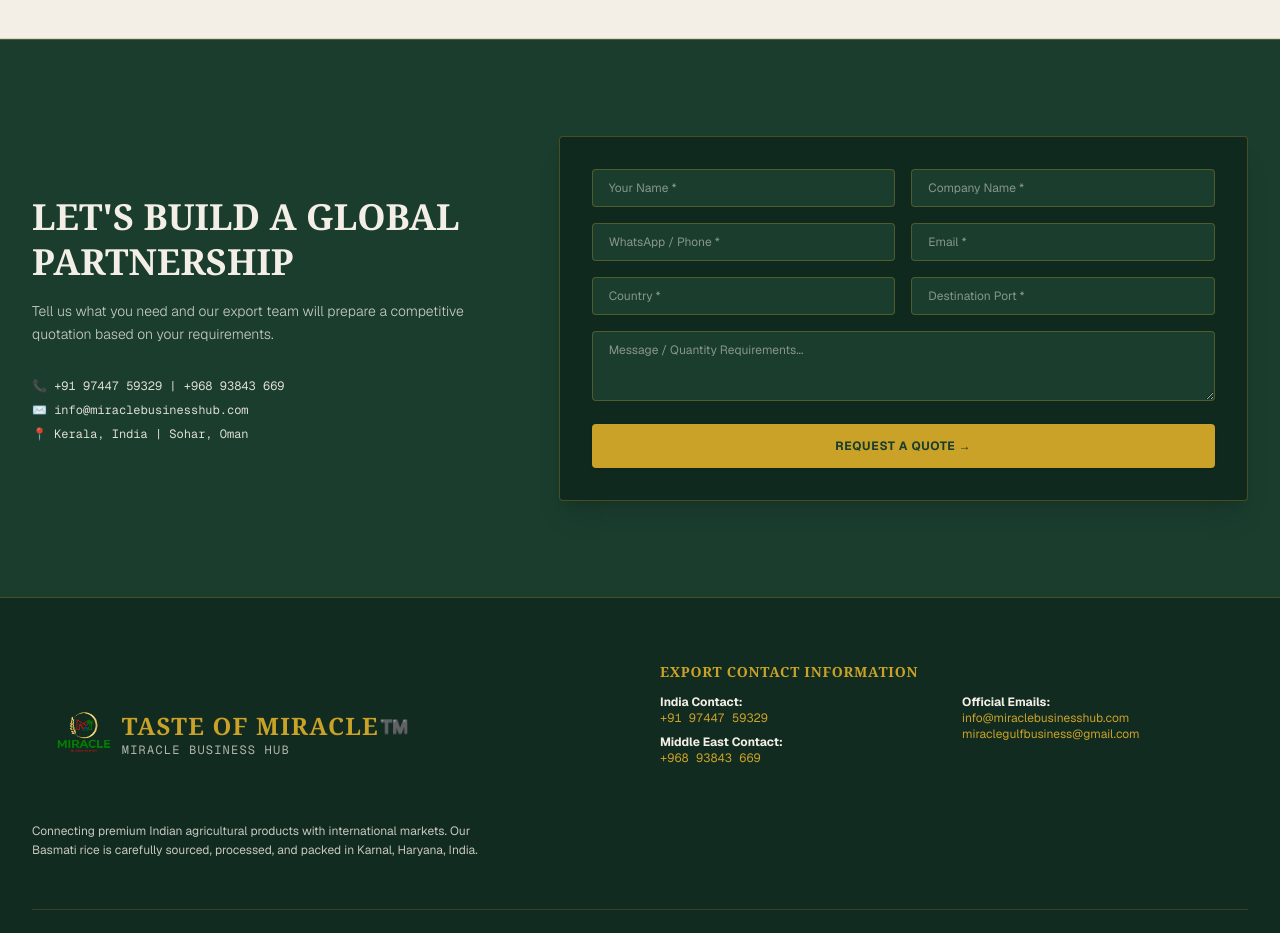
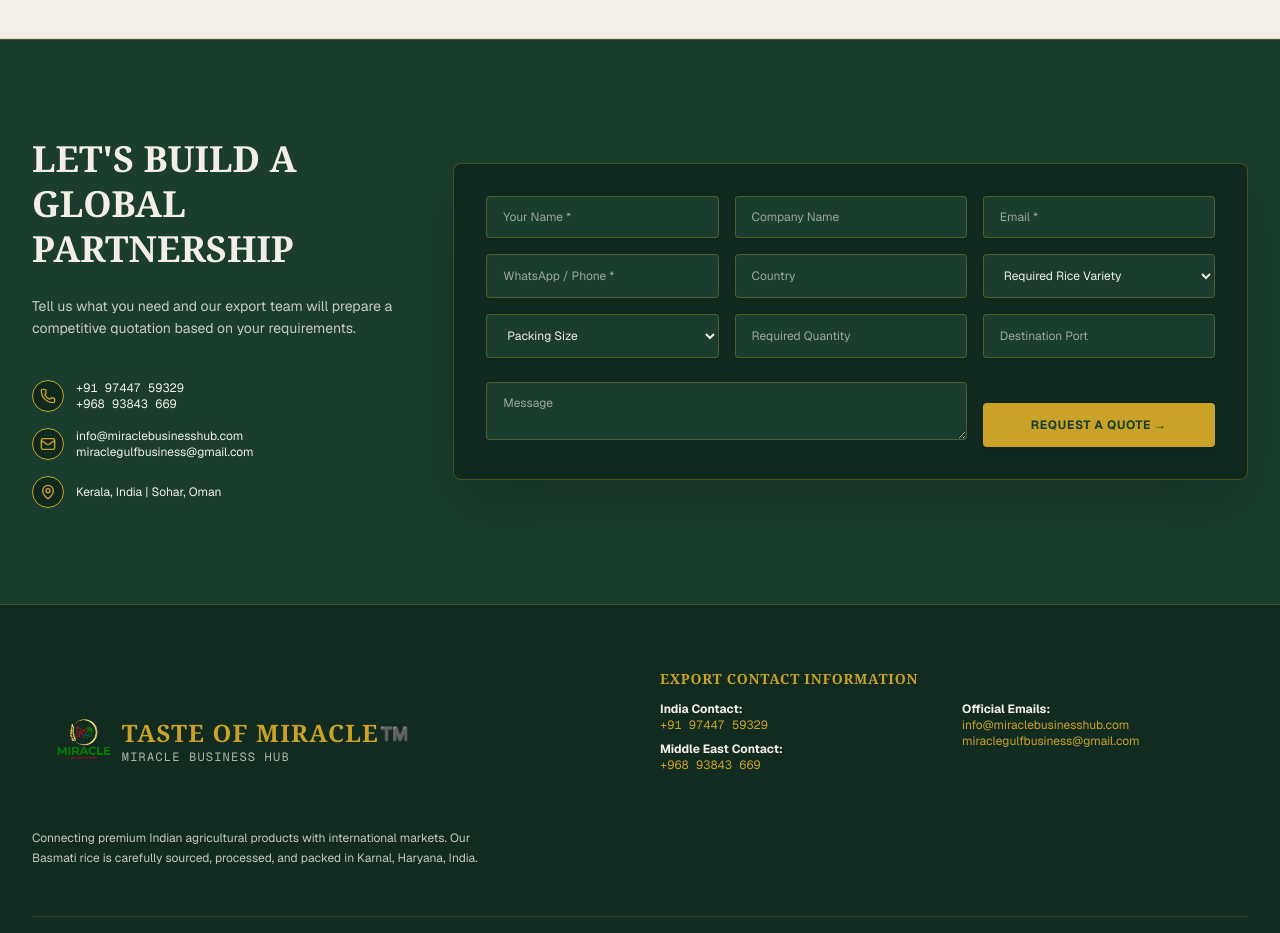
Before and after one commit to Aswathi-hostiva/miracle-business, a Next.js app: page / in a window 1280 px wide. Shown: the part 4940-5873 px from the top of the page. Built offline with nearby package versions, Linux system fonts and the light colour scheme.

Commit message:
Update contact forms

```diff
--- a/src/app/contact/page.tsx
+++ b/src/app/contact/page.tsx
@@ -128,7 +128,7 @@
             ) : (
               <form ref={formRef} onSubmit={handleSubmit} className="space-y-4">
 
-                {/* Row 1: Your Name*, Company Name*, Email* */}
+                {/* Row 1: Your Name*, Company Name, Email* */}
                 <div className="grid grid-cols-1 sm:grid-cols-3 gap-4">
                   <input
                     type="text"
@@ -140,9 +140,8 @@
                   <input
                     type="text"
                     name="company"
-                    placeholder="Company Name *"
+                    placeholder="Company Name"
                     className="w-full px-4 py-3 rounded bg-[#1a3d2e] border border-[#c9a227]/30 text-xs text-[#f4efe6] placeholder-[#f4efe6]/60 focus:outline-none focus:border-[#c9a227]"
-                    required
                   />
                   <input
                     type="email"
@@ -153,7 +152,7 @@
                   />
                 </div>
 
-                {/* Row 2: WhatsApp/Phone*, Country*, Required Rice Variety* */}
+                {/* Row 2: WhatsApp/Phone*, Country, Required Rice Variety */}
                 <div className="grid grid-cols-1 sm:grid-cols-3 gap-4">
                   <input
                     type="tel"
@@ -165,22 +164,21 @@
                   <input
                     type="text"
                     name="country"
-                    placeholder="Country *"
+                    placeholder="Country"
                     className="w-full px-4 py-3 rounded bg-[#1a3d2e] border border-[#c9a227]/30 text-xs text-[#f4efe6] placeholder-[#f4efe6]/60 focus:outline-none focus:border-[#c9a227]"
-                    required
                   />
                   <select name="rice_variety" className="w-full px-4 py-3 rounded bg-[#1a3d2e] border border-[#c9a227]/30 text-xs text-[#f4efe6] focus:outline-none focus:border-[#c9a227]">
-                    <option value="">Required Rice Variety *</option>
+                    <option value="">Required Rice Variety</option>
                     {productOptions.map((opt) => (
                       <option key={opt} value={opt}>{opt}</option>
                     ))}
                   </select>
                 </div>
 
-                {/* Row 3: Packing Size*, Required Quantity*, Destination Port* */}
+                {/* Row 3: Packing Size, Required Quantity, Destination Port */}
                 <div className="grid grid-cols-1 sm:grid-cols-3 gap-4">
                   <select name="packing_size" className="w-full px-4 py-3 rounded bg-[#1a3d2e] border border-[#c9a227]/30 text-xs text-[#f4efe6] focus:outline-none focus:border-[#c9a227]">
-                    <option value="">Packing Size *</option>
+                    <option value="">Packing Size</option>
                     {packageSizes.map((sz) => (
                       <option key={sz} value={sz}>{sz}</option>
                     ))}
@@ -188,16 +186,14 @@
                   <input
                     type="text"
                     name="quantity"
-                    placeholder="Required Quantity *"
+                    placeholder="Required Quantity"
                     className="w-full px-4 py-3 rounded bg-[#1a3d2e] border border-[#c9a227]/30 text-xs text-[#f4efe6] placeholder-[#f4efe6]/60 focus:outline-none focus:border-[#c9a227]"
-                    required
                   />
                   <input
                     type="text"
                     name="destination_port"
-                    placeholder="Destination Port *"
+                    placeholder="Destination Port"
                     className="w-full px-4 py-3 rounded bg-[#1a3d2e] border border-[#c9a227]/30 text-xs text-[#f4efe6] placeholder-[#f4efe6]/60 focus:outline-none focus:border-[#c9a227]"
-                    required
                   />
                 </div>
 
--- a/src/app/page.tsx
+++ b/src/app/page.tsx
@@ -1,5 +1,9 @@
+'use client';
+
+import React, { useState, useRef } from 'react';
 import Image from 'next/image';
 import Link from 'next/link';
+import emailjs from '@emailjs/browser';
 import { Navbar } from '@/components/Navbar';
 import { Footer } from '@/components/Footer';
 import { RiceBagPackaging } from '@/components/RiceBagPackaging';
@@ -7,9 +11,53 @@
 import { GlobalMapGraphic } from '@/components/GlobalMapGraphic';
 import { IconSetCollection } from '@/components/IconSetCollection';
 import { BackgroundTextureWatermark } from '@/components/BackgroundTextureWatermark';
-import { ArrowRight, Building2, ShoppingBag, Store, Utensils, Warehouse, ShoppingCart } from 'lucide-react';
+import { ArrowRight, Building2, ShoppingBag, Store, Utensils, Warehouse, ShoppingCart, CheckCircle2, Phone, Mail, MapPin } from 'lucide-react';
 
 export default function Home() {
+  const [submitted, setSubmitted] = useState(false);
+  const [sending, setSending] = useState(false);
+  const formRef = useRef<HTMLFormElement>(null);
+
+  const handleSubmit = (e: React.FormEvent<HTMLFormElement>) => {
+    e.preventDefault();
+
+    if (!formRef.current) return;
+
+    setSending(true);
+
+    emailjs
+      .sendForm(
+        process.env.NEXT_PUBLIC_EMAILJS_SERVICE_ID!,
+        process.env.NEXT_PUBLIC_EMAILJS_TEMPLATE_ID!,
+        formRef.current,
+        process.env.NEXT_PUBLIC_EMAILJS_PUBLIC_KEY!
+      )
+      .then(() => {
+        setSubmitted(true);
+        setSending(false);
+        formRef.current?.reset();
+      })
+      .catch((error) => {
+        console.error('EmailJS error:', error);
+        setSending(false);
+        alert('Something went wrong. Please try again or contact us directly.');
+      });
+  };
+
+  const productOptions = [
+    '1121 Steam Basmati Rice',
+    '1121 Sella Basmati Rice',
+    '1121 Golden Sella Basmati Rice',
+    '1121 Creamy Sella Basmati Rice',
+    '1509 Steam Basmati Rice',
+    '1509 Golden Sella Basmati Rice',
+    '1509 Creamy Sella Basmati Rice'
+  ];
+
+  const packageSizes = [
+    '1 KG', '2 KG', '5 KG', '10 KG', '20 KG', '25 KG', '30 KG', '40 KG', '50 KG', 'Custom Private Label OEM'
+  ];
+
   const official7HomeProducts = [
     {
       id: '1121-steam',
@@ -360,41 +408,162 @@
       <section className="relative z-10 w-full py-16 sm:py-24 bg-[#1a3d2e] text-[#f4efe6] px-4 sm:px-6 lg:px-8 border-t border-[#c9a227]/30">
         <div className="max-w-7xl mx-auto grid grid-cols-1 lg:grid-cols-12 gap-12 items-center">
 
-          <div className="lg:col-span-5 space-y-4">
-            <h2 className="font-serif text-3xl sm:text-4xl font-bold leading-tight">
-              LET'S BUILD A GLOBAL PARTNERSHIP
-            </h2>
-            <p className="text-xs sm:text-sm text-[#f4efe6]/80 leading-relaxed font-light">
+          <div className="lg:col-span-4 space-y-6">
+            <div>
+              <h1 className="font-serif text-3xl sm:text-4xl font-bold text-[#f4efe6] leading-tight">
+                LET'S BUILD A
+              </h1>
+              <h1 className="font-serif text-3xl sm:text-4xl font-bold text-[#f4efe6] leading-tight">
+                GLOBAL PARTNERSHIP
+              </h1>
+            </div>
+
+            <p className="text-xs sm:text-sm text-[#f4efe6]/80 leading-relaxed font-sans">
               Tell us what you need and our export team will prepare a competitive quotation based on your requirements.
             </p>
 
-            <div className="pt-4 space-y-2 text-xs text-[#f4efe6]/90 font-mono">
-              <p>📞 +91 97447 59329 | +968 93843 669</p>
-              <p>✉️ info@miraclebusinesshub.com</p>
-              <p>📍 Kerala, India | Sohar, Oman</p>
+            <div className="space-y-4 pt-4 text-xs sm:text-sm text-[#f4efe6]">
+              <div className="flex items-center space-x-3">
+                <div className="w-8 h-8 rounded-full border border-[#c9a227] flex items-center justify-center text-[#c9a227] bg-[#10291e] shrink-0">
+                  <Phone className="w-4 h-4" />
+                </div>
+                <div className="font-mono text-xs">
+                  <p>+91 97447 59329</p>
+                  <p>+968 93843 669</p>
+                </div>
+              </div>
+
+              <div className="flex items-center space-x-3">
+                <div className="w-8 h-8 rounded-full border border-[#c9a227] flex items-center justify-center text-[#c9a227] bg-[#10291e] shrink-0">
+                  <Mail className="w-4 h-4" />
+                </div>
+                <div className="text-xs">
+                  <p>info@miraclebusinesshub.com</p>
+                  <p>miraclegulfbusiness@gmail.com</p>
+                </div>
+              </div>
+
+              <div className="flex items-center space-x-3">
+                <div className="w-8 h-8 rounded-full border border-[#c9a227] flex items-center justify-center text-[#c9a227] bg-[#10291e] shrink-0">
+                  <MapPin className="w-4 h-4" />
+                </div>
+                <div className="text-xs">
+                  <p>Kerala, India | Sohar, Oman</p>
+                </div>
+              </div>
             </div>
           </div>
 
-          <div className="lg:col-span-7 bg-[#10291e] p-6 sm:p-8 rounded border border-[#c9a227]/30 shadow-xl">
-            <form className="space-y-4">
-              <div className="grid grid-cols-1 sm:grid-cols-2 gap-4">
-                <input type="text" placeholder="Your Name *" className="w-full px-4 py-2.5 rounded bg-[#1a3d2e] border border-[#c9a227]/30 text-xs text-[#f4efe6]" required />
-                <input type="text" placeholder="Company Name *" className="w-full px-4 py-2.5 rounded bg-[#1a3d2e] border border-[#c9a227]/30 text-xs text-[#f4efe6]" required />
+          <div className="lg:col-span-8 bg-[#10291e] p-6 sm:p-8 rounded-lg border border-[#c9a227]/30 shadow-2xl">
+            {submitted ? (
+              <div className="p-8 text-center space-y-4">
+                <CheckCircle2 className="w-12 h-12 text-[#c9a227] mx-auto" />
+                <h3 className="font-serif text-xl font-bold text-[#f4efe6]">Quotation Request Received</h3>
+                <p className="text-xs text-[#f4efe6]/80">
+                  Our export team will send the official CIF/FOB quotation to your email shortly.
+                </p>
+                <button
+                  onClick={() => setSubmitted(false)}
+                  className="px-6 py-2 bg-[#c9a227] text-[#1a3d2e] font-bold text-xs rounded uppercase"
+                >
+                  Submit Another Inquiry
+                </button>
               </div>
-              <div className="grid grid-cols-1 sm:grid-cols-2 gap-4">
-                <input type="tel" placeholder="WhatsApp / Phone *" className="w-full px-4 py-2.5 rounded bg-[#1a3d2e] border border-[#c9a227]/30 text-xs text-[#f4efe6]" required />
-                <input type="email" placeholder="Email *" className="w-full px-4 py-2.5 rounded bg-[#1a3d2e] border border-[#c9a227]/30 text-xs text-[#f4efe6]" required />
-              </div>
-              <div className="grid grid-cols-1 sm:grid-cols-2 gap-4">
-                <input type="text" placeholder="Country *" className="w-full px-4 py-2.5 rounded bg-[#1a3d2e] border border-[#c9a227]/30 text-xs text-[#f4efe6]" required />
-                <input type="text" placeholder="Destination Port *" className="w-full px-4 py-2.5 rounded bg-[#1a3d2e] border border-[#c9a227]/30 text-xs text-[#f4efe6]" required />
-              </div>
-              <textarea rows={3} placeholder="Message / Quantity Requirements..." className="w-full px-4 py-2.5 rounded bg-[#1a3d2e] border border-[#c9a227]/30 text-xs text-[#f4efe6]"></textarea>
+            ) : (
+              <form ref={formRef} onSubmit={handleSubmit} className="space-y-4">
 
-              <Link href="/contact" className="w-full py-3.5 rounded bg-[#c9a227] text-[#1a3d2e] font-bold text-xs uppercase tracking-wider text-center block shadow hover:bg-[#d8b135] transition-colors">
-                REQUEST A QUOTE →
-              </Link>
-            </form>
+                {/* Row 1: Your Name*, Company Name, Email* */}
+                <div className="grid grid-cols-1 sm:grid-cols-3 gap-4">
+                  <input
+                    type="text"
+                    name="name"
+                    placeholder="Your Name *"
+                    className="w-full px-4 py-3 rounded bg-[#1a3d2e] border border-[#c9a227]/30 text-xs text-[#f4efe6] placeholder-[#f4efe6]/60 focus:outline-none focus:border-[#c9a227]"
+                    required
+                  />
+                  <input
+                    type="text"
+                    name="company"
+                    placeholder="Company Name"
+                    className="w-full px-4 py-3 rounded bg-[#1a3d2e] border border-[#c9a227]/30 text-xs text-[#f4efe6] placeholder-[#f4efe6]/60 focus:outline-none focus:border-[#c9a227]"
+                  />
+                  <input
+                    type="email"
+                    name="email"
+                    placeholder="Email *"
+                    className="w-full px-4 py-3 rounded bg-[#1a3d2e] border border-[#c9a227]/30 text-xs text-[#f4efe6] placeholder-[#f4efe6]/60 focus:outline-none focus:border-[#c9a227]"
+                    required
+                  />
+                </div>
+
+                {/* Row 2: WhatsApp/Phone*, Country, Required Rice Variety */}
+                <div className="grid grid-cols-1 sm:grid-cols-3 gap-4">
+                  <input
+                    type="tel"
+                    name="whatsapp"
+                    placeholder="WhatsApp / Phone *"
+                    className="w-full px-4 py-3 rounded bg-[#1a3d2e] border border-[#c9a227]/30 text-xs text-[#f4efe6] placeholder-[#f4efe6]/60 focus:outline-none focus:border-[#c9a227]"
+                    required
+                  />
+                  <input
+                    type="text"
+                    name="country"
+                    placeholder="Country"
+                    className="w-full px-4 py-3 rounded bg-[#1a3d2e] border border-[#c9a227]/30 text-xs text-[#f4efe6] placeholder-[#f4efe6]/60 focus:outline-none focus:border-[#c9a227]"
+                  />
+                  <select name="rice_variety" className="w-full px-4 py-3 rounded bg-[#1a3d2e] border border-[#c9a227]/30 text-xs text-[#f4efe6] focus:outline-none focus:border-[#c9a227]">
+                    <option value="">Required Rice Variety</option>
+                    {productOptions.map((opt) => (
+                      <option key={opt} value={opt}>{opt}</option>
+                    ))}
+                  </select>
+                </div>
+
+                {/* Row 3: Packing Size, Required Quantity, Destination Port */}
+                <div className="grid grid-cols-1 sm:grid-cols-3 gap-4">
+                  <select name="packing_size" className="w-full px-4 py-3 rounded bg-[#1a3d2e] border border-[#c9a227]/30 text-xs text-[#f4efe6] focus:outline-none focus:border-[#c9a227]">
+                    <option value="">Packing Size</option>
+                    {packageSizes.map((sz) => (
+                      <option key={sz} value={sz}>{sz}</option>
+                    ))}
+                  </select>
+                  <input
+                    type="text"
+                    name="quantity"
+                    placeholder="Required Quantity"
+                    className="w-full px-4 py-3 rounded bg-[#1a3d2e] border border-[#c9a227]/30 text-xs text-[#f4efe6] placeholder-[#f4efe6]/60 focus:outline-none focus:border-[#c9a227]"
+                  />
+                  <input
+                    type="text"
+                    name="destination_port"
+                    placeholder="Destination Port"
+                    className="w-full px-4 py-3 rounded bg-[#1a3d2e] border border-[#c9a227]/30 text-xs text-[#f4efe6] placeholder-[#f4efe6]/60 focus:outline-none focus:border-[#c9a227]"
+                  />
+                </div>
+
+                {/* Message Field & Submit Button */}
+                <div className="grid grid-cols-1 lg:grid-cols-12 gap-4 items-end pt-2">
+                  <div className="lg:col-span-8">
+                    <textarea
+                      rows={2}
+                      name="message"
+                      placeholder="Message"
+                      className="w-full px-4 py-3 rounded bg-[#1a3d2e] border border-[#c9a227]/30 text-xs text-[#f4efe6] placeholder-[#f4efe6]/60 focus:outline-none focus:border-[#c9a227]"
+                    ></textarea>
+                  </div>
+                  <div className="lg:col-span-4">
+                    <button
+                      type="submit"
+                      disabled={sending}
+                      className="w-full py-3.5 rounded bg-[#c9a227] text-[#1a3d2e] font-bold text-xs uppercase tracking-wider text-center flex items-center justify-center space-x-2 shadow-md hover:bg-[#d8b135] transition-colors disabled:opacity-60"
+                    >
+                      <span>{sending ? 'SENDING...' : 'REQUEST A QUOTE →'}</span>
+                    </button>
+                  </div>
+                </div>
+
+              </form>
+            )}
           </div>
 
         </div>
```
